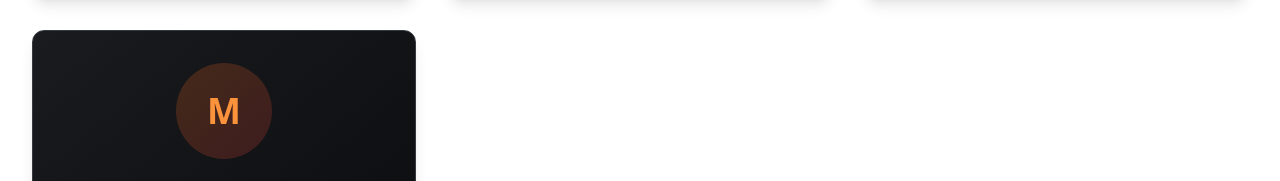
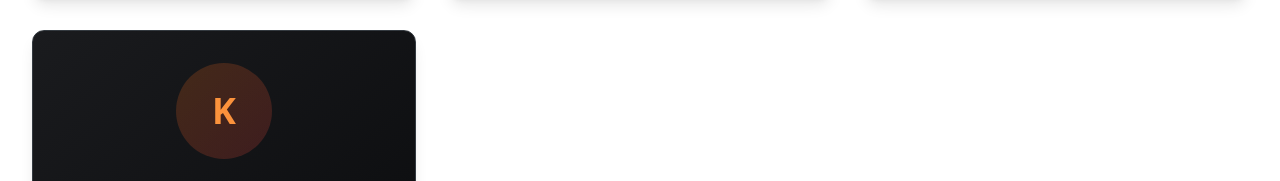
Before and after one commit to Ktomar86/enai-web, a React (Vite) app: page /about-us in a window 1280 px wide. Shown: the part 3173-3354 px from the top of the page. Built offline with nearby package versions, Linux system fonts and the light colour scheme.

Commit message:
Update AboutUs.tsx

```diff
--- a/src/AboutUs.tsx
+++ b/src/AboutUs.tsx
@@ -760,7 +760,7 @@ function AboutUs() {
             >
               <div className="p-8 text-center">
                 <div className="w-24 h-24 bg-gradient-to-br from-orange-500/20 to-red-500/20 rounded-full flex items-center justify-center mx-auto mb-6">
-                  <span className="text-4xl font-bold text-orange-400">M</span>
+                  <span className="text-4xl font-bold text-orange-400">K</span>
                 </div>
                 <h3 className="text-xl font-bold text-white">Ketan Tomar</h3>
                 <p className="text-orange-500 font-medium">Software Engineer</p>
```
